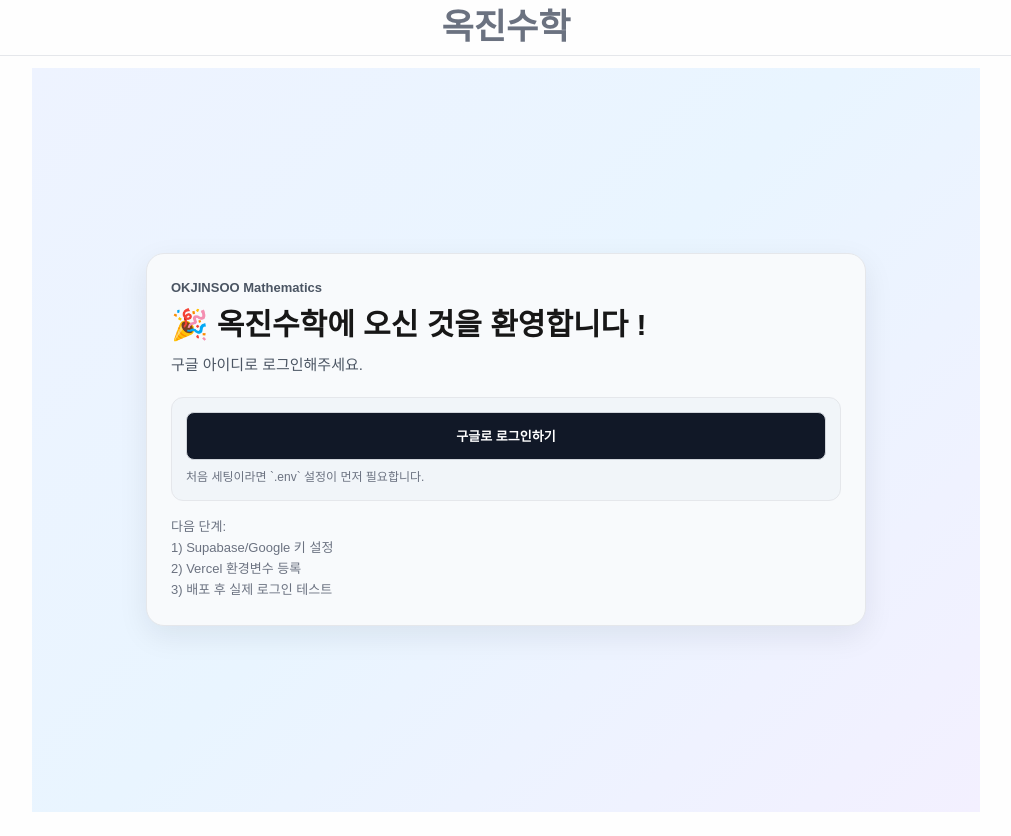
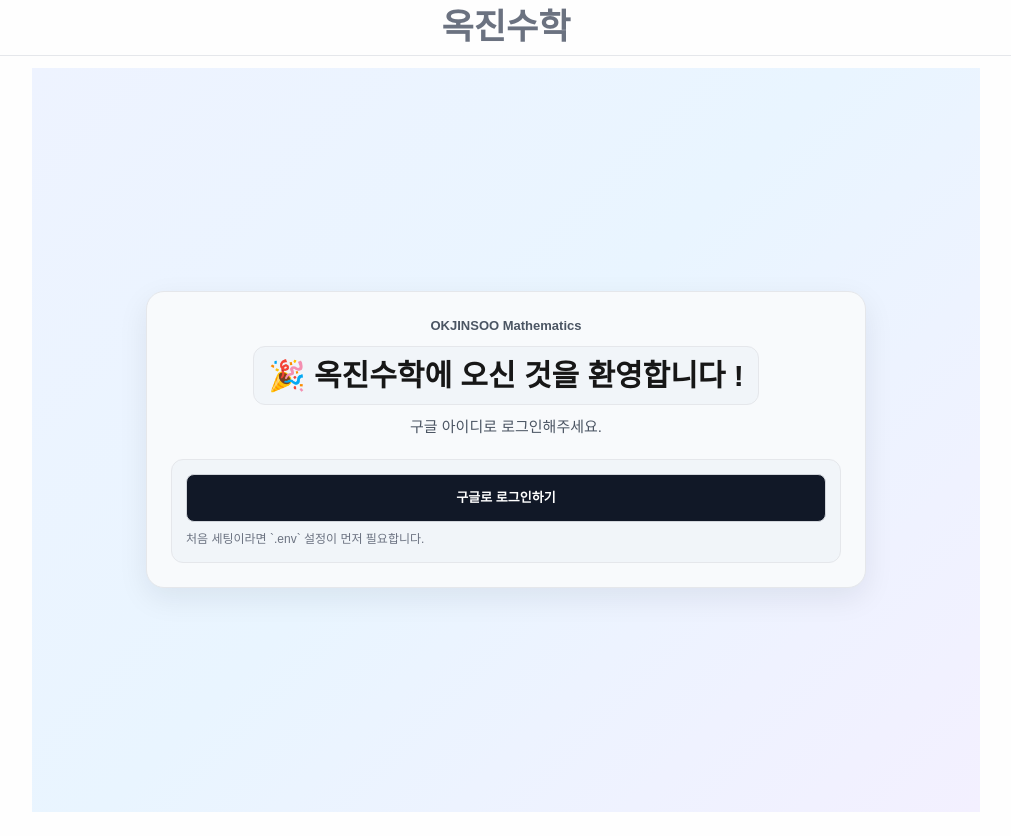
Before and after one commit to okjinsoo/okjinsoowebapp, a Next.js app: page / in a window 1280 px wide. Shown: the whole page, without its empty margins (134-1145 px from the left). Built offline with nearby package versions, Linux system fonts and the light colour scheme; no server answers.

Commit message:
Polish home hero copy and remove setup checklist text

```diff
--- a/app/page.tsx
+++ b/app/page.tsx
@@ -118,15 +118,29 @@ export default function HomePage() {
           boxShadow: "0 10px 30px rgba(15, 23, 42, 0.08)",
         }}
       >
+        <div style={{ textAlign: "center" }}>
           <div style={{ fontSize: 13, color: "var(--text-subtle)", fontWeight: 700 }}>
             OKJINSOO Mathematics
           </div>
-        <h1 style={{ marginTop: 8, fontSize: 28, fontWeight: 900, lineHeight: 1.25 }}>
+          <h1
+            style={{
+              marginTop: 10,
+              fontSize: 30,
+              fontWeight: 900,
+              lineHeight: 1.25,
+              display: "inline-block",
+              padding: "10px 14px",
+              borderRadius: 12,
+              border: "1px solid var(--surface-border)",
+              background: "var(--home-card-sub-bg)",
+            }}
+          >
             🎉 옥진수학에 오신 것을 환영합니다 !
           </h1>
           <p style={{ marginTop: 10, color: "var(--text-subtle)", lineHeight: 1.6 }}>
             구글 아이디로 로그인해주세요.
           </p>
+        </div>
 
         <div
           style={{
@@ -282,16 +296,6 @@ export default function HomePage() {
             </div>
           ) : null}
         </div>
-
-        <div style={{ marginTop: 16, fontSize: 13, color: "var(--text-muted)", lineHeight: 1.6 }}>
-          다음 단계:
-          <br />
-          1) Supabase/Google 키 설정
-          <br />
-          2) Vercel 환경변수 등록
-          <br />
-          3) 배포 후 실제 로그인 테스트
-        </div>
       </section>
     </main>
   );
```
Lines whose indentation alone changed are shown as unchanged.
